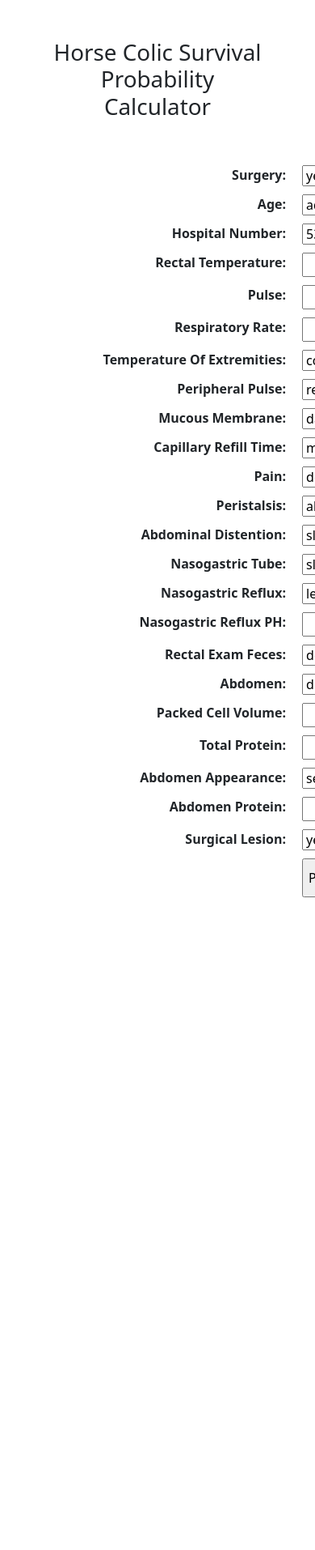
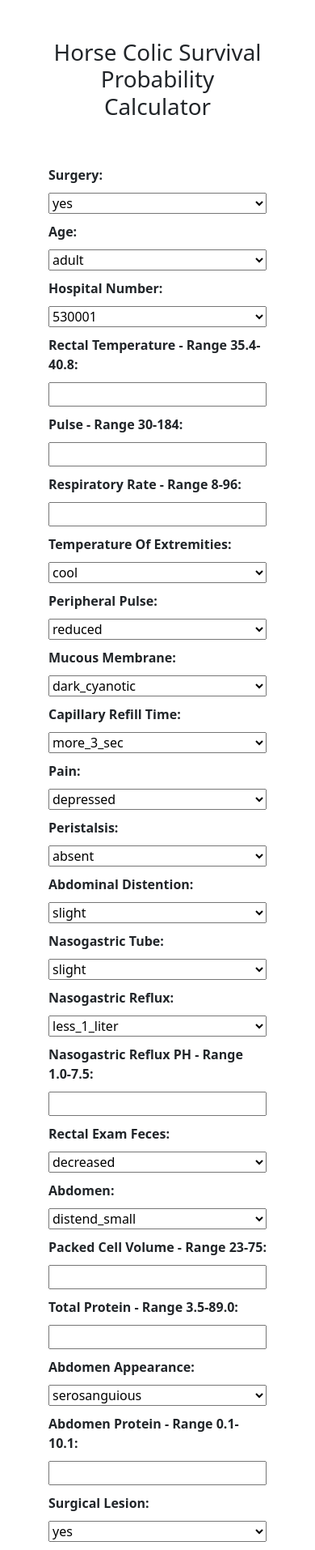
Before and after one commit to thekenpoist/machine-learning, a Flask app: page /survival_calculator in a window 390 px wide; the page is wider, and only the part inside the window is pictured. Shown: the part 96-2010 px from the top of that part at 81% size. Before the commit the page ends 1204 px from the top of that part, so only its background shows below. Run offline with Flask 3, Linux system fonts and the light colour scheme.

Commit message:
Cleaned up files for mobile

```diff
--- a/templates/survival_calculator.html
+++ b/templates/survival_calculator.html
@@ -6,22 +6,29 @@
     h1 {text-align: center;}
     .form-container {
         display: grid;
-        grid-template-columns: max-content auto;
+        grid-template-columns: 1fr 1fr;
         gap: 10px 20px;
-        width: 50%;
+        width: 100%;
+        max-width: 600px;
         margin: auto;
     }
     .form-container label {
-        text-align: right;
+        text-align: left;
         font-weight: bold;
     }
     .form-container input,
     .form-container select {
         width: 100%;
     }
+
+    @media (max-width: 600px) {
+        .form-container {
+            grid-template-columns: 1fr;
+        }
+    }
 </style>
+
 <div class="container">
-<body>
 <section class="p-5">
     <h1>Horse Colic Survival Probability Calculator</h1>
     <br><br>
@@ -46,13 +53,13 @@
             {% endfor %}
         </select>
 
-        <label for="rectal_temp">Rectal Temperature:</label>
+        <label for="rectal_temp">Rectal Temperature - Range 35.4-40.8:</label>
         <input type="number" id="rectal_temp" name="rectal_temp" min="35.4" max="40.8" step="0.1" required>
 
-        <label for="pulse">Pulse:</label>
+        <label for="pulse">Pulse - Range 30-184:</label>
         <input type="number" id="pulse" name="pulse" min="30" max="184" step="1.0" required>
 
-        <label for="respiratory_rate">Respiratory Rate:</label>
+        <label for="respiratory_rate">Respiratory Rate - Range 8-96:</label>
         <input type="number" id="respiratory_rate" name="respiratory_rate" min="8" max="96" step="1.0" required>
 
         <label for="temp_of_extremities">Temperature Of Extremities:</label>
@@ -118,7 +125,7 @@
             {% endfor %}
         </select>
 
-        <label for="nasogastric_reflux_ph">Nasogastric Reflux PH:</label>
+        <label for="nasogastric_reflux_ph">Nasogastric Reflux PH - Range 1.0-7.5:</label>
         <input type="number" id="nasogastric_reflux_ph" name="nasogastric_reflux_ph" min="1" max="7.5" step="0.1" required>
 
         <label for="rectal_exam_feces">Rectal Exam Feces:</label>
@@ -135,10 +142,10 @@
             {% endfor %}
         </select>
 
-        <label for="packed_cell_volume">Packed Cell Volume:</label>
+        <label for="packed_cell_volume">Packed Cell Volume - Range 23-75:</label>
         <input type="number" id="packed_cell_volume" name="packed_cell_volume" min="23" max="75" step="1.0" required>
 
-        <label for="total_protein">Total Protein:</label>
+        <label for="total_protein">Total Protein - Range 3.5-89.0:</label>
         <input type="number" id="total_protein" name="total_protein" min="3.5" max="89" step="0.1" required>
 
         <label for="abdomo_appearance">Abdomen Appearance:</label>
@@ -148,7 +155,7 @@
             {% endfor %}
         </select>
 
-        <label for="abdomo_protein">Abdomen Protein:</label>
+        <label for="abdomo_protein">Abdomen Protein - Range 0.1-10.1:</label>
         <input type="number" id="abdomo_protein" name="abdomo_protein" min="0.1" max="10.1" step="0.1" required>
 
         <label for="surgical_lesion">Surgical Lesion:</label>
@@ -161,7 +168,6 @@
         <input type="submit" value="Predict">
     </form>
 </section>
-</body>
 </div>
 
 {% endblock %}
```
